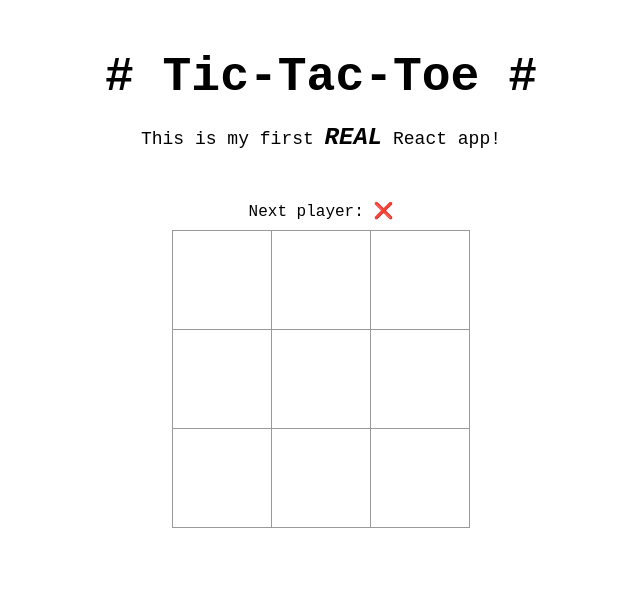
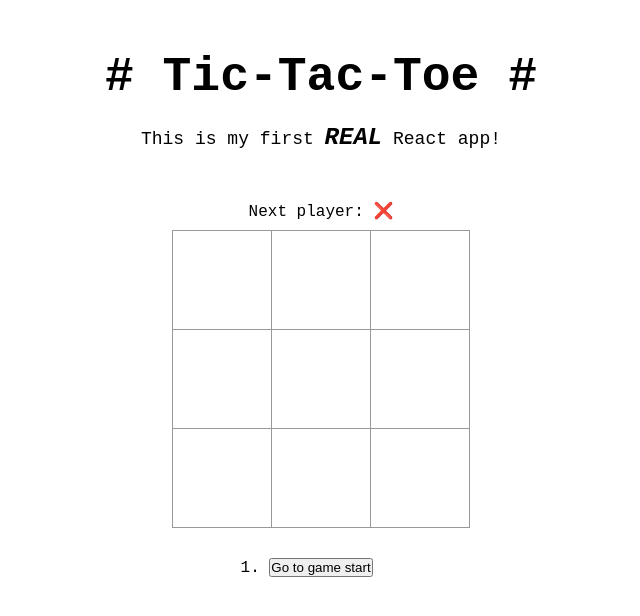
Before and after one commit to GustavoSouza123/react-tic-tac-toe, a React (Vite) app: page / in a window 1280 px wide. Shown: the top 616 px of the page, without its empty margins (319-959 px from the left). Built offline with nearby package versions, Linux system fonts and the light colour scheme.

Commit message:
time travel (not finished), lifting state up to the Game component

```diff
--- a/src/App.jsx
+++ b/src/App.jsx
@@ -2,14 +2,14 @@
 import "./assets/App.css";
 import "./assets/styles.css";
 
-import Board from "./components/Board";
+import Game from "./components/Game";
 
 function App() {
     return (
         <>
             <h1># Tic-Tac-Toe #</h1>
             <p>This is my first <span>REAL</span> React app!</p>
-            <Board />
+            <Game />
         </>
     );
 }
--- a/src/assets/styles.css
+++ b/src/assets/styles.css
@@ -34,9 +34,10 @@
 
 .game {
     display: flex;
-    flex-direction: row;
+    flex-direction: column;
+    align-items: center;
 }
 
 .game-info {
-    margin-left: 20px;
+    margin-top: 30px;
 }
--- a/src/components/Board.jsx
+++ b/src/components/Board.jsx
@@ -1,20 +1,15 @@
 import React from "react";
-import { useState } from "react";
 import Square from "./Square";
 import JSConfetti from "js-confetti";
 
-function Board() {
-    const [xIsNext, setXIsNext] = useState(true);
-    const [squares, setSquares] = useState(Array(9).fill(null));
-
+function Board({ xIsNext, squares, onPlay }) {
     function handleClick(i) {
         if(squares[i] || calculateWinner(squares)) {
             return;
         }
         const nextSquares = squares.slice();
         nextSquares[i] = xIsNext ? 'X' : 'O';
-        setSquares(nextSquares);
-        setXIsNext(!xIsNext);
+        onPlay(nextSquares);
     }
 
     const winner = calculateWinner(squares);
--- a/src/components/Game.jsx
+++ b/src/components/Game.jsx
@@ -0,0 +1,50 @@
+import React from "react";
+import { useState } from "react";
+import Board from "./Board";
+
+function Game() {
+    const [xIsNext, setXIsNext] = useState(true);
+    const [history, setHistory] = useState([Array(9).fill(null)]);
+    const currentSquares = history[history.length - 1];
+
+    function handlePlay(nextSquares) {
+        setHistory([...history, nextSquares]);
+        setXIsNext(!xIsNext);
+    }
+
+    function jumpTo(nextMove) {
+
+    }
+
+    const moves = history.map((squares, move) => {
+        let description;
+        if(move > 0) {
+            description = 'Go to move #' + move;
+        } else {
+            description = 'Go to game start';
+        }
+
+        return (
+            <li key={move}>
+                <button onClick={() => jumpTo(move)}>{description}</button>
+            </li>
+        );
+    })
+
+    return (
+        <div className="game">
+            <div className="game-board">
+                <Board
+                    xIsNext={xIsNext}
+                    squares={currentSquares}
+                    onPlay={handlePlay}
+                />
+            </div>
+            <div className="game-info">
+                <ol>{moves}</ol>
+            </div>
+        </div>
+    );
+}
+
+export default Game;
```
